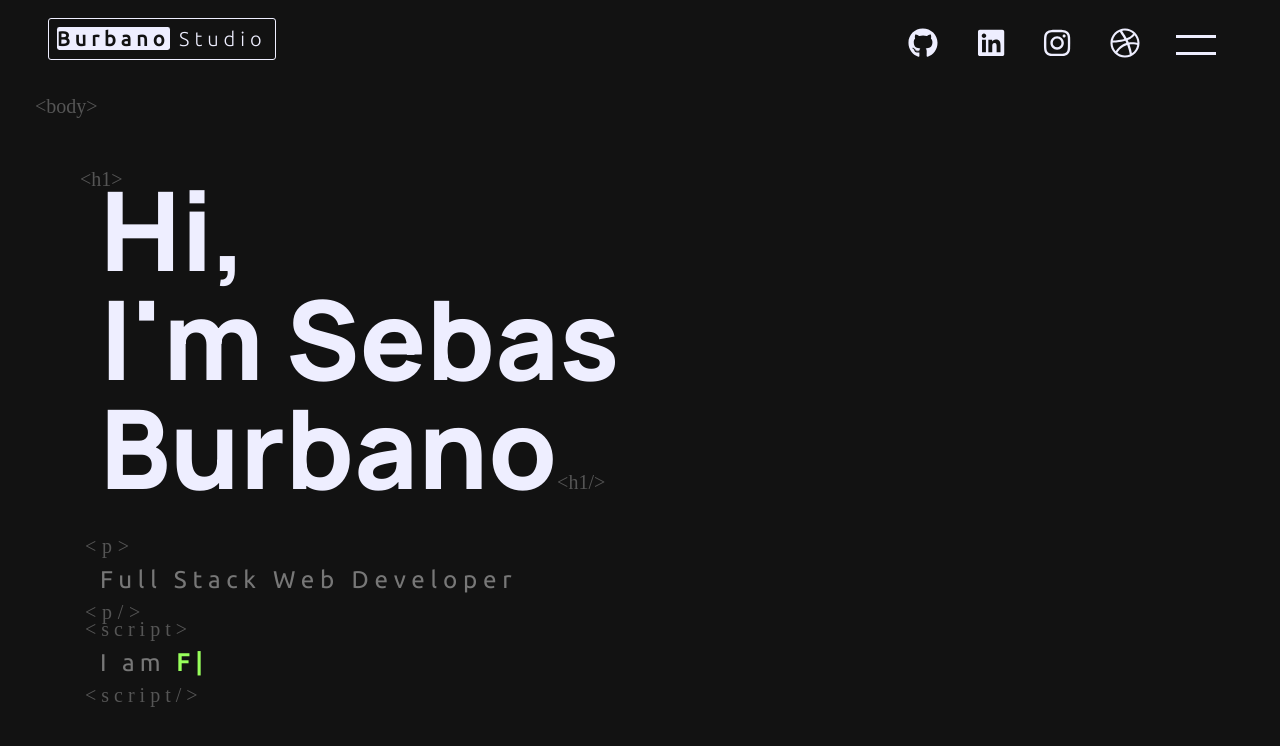
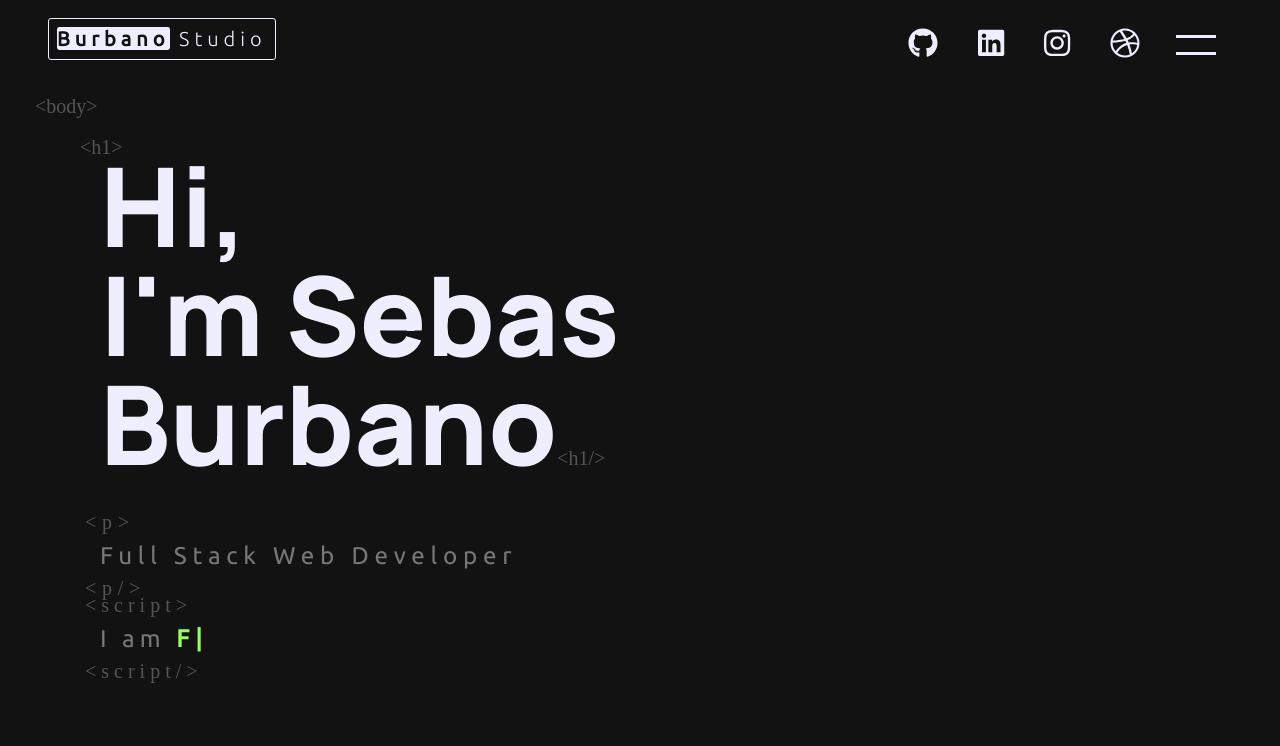
Before and after one commit to JhoanBurbano/burbanostudio-r, a React (Create React App) app: page / in a window 1280 px wide. Shown: the top 746 px of the page. Built offline with nearby package versions, Linux system fonts and the light colour scheme; a web font is replaced by a local one.

Commit message:
Update portada.css

```diff
--- a/src/components/portada.css
+++ b/src/components/portada.css
@@ -304,7 +304,7 @@
 
     .txt {
         display: block;
-        padding: 80px 0;
+        padding: calc(40px + 2vh) 0;
         width: 50%;
         height: 60%;
         margin: 0;
@@ -339,7 +339,7 @@
         font-weight: 1;
         position: absolute;
         left: -20px;
-        top:30px;
+        top:calc(30px - 4vh);
     }
 
     .portada #name::after{
```
